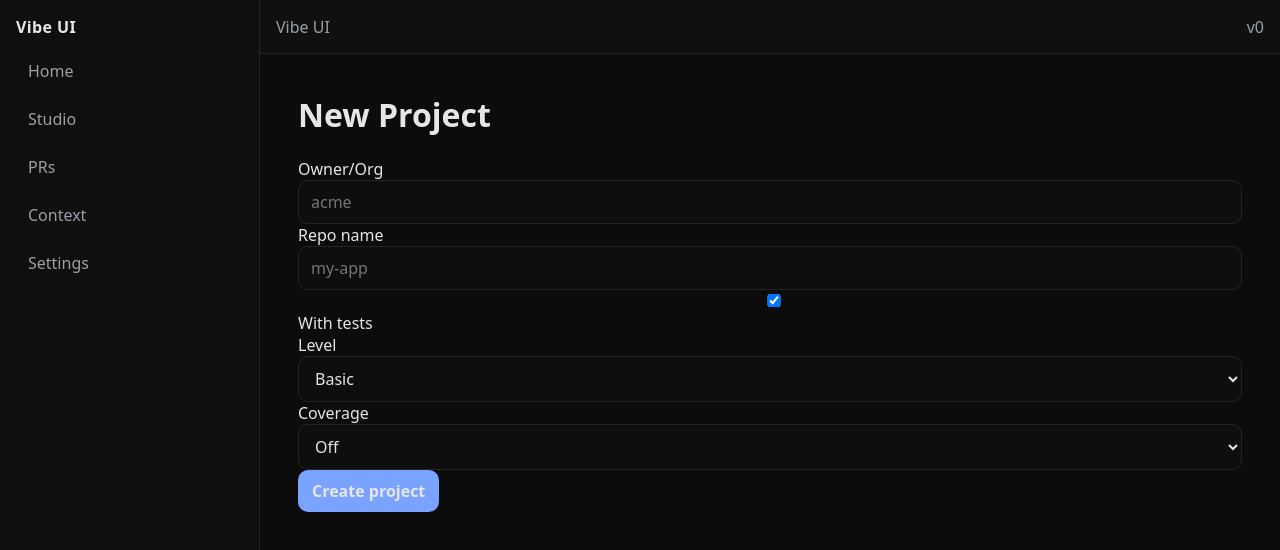
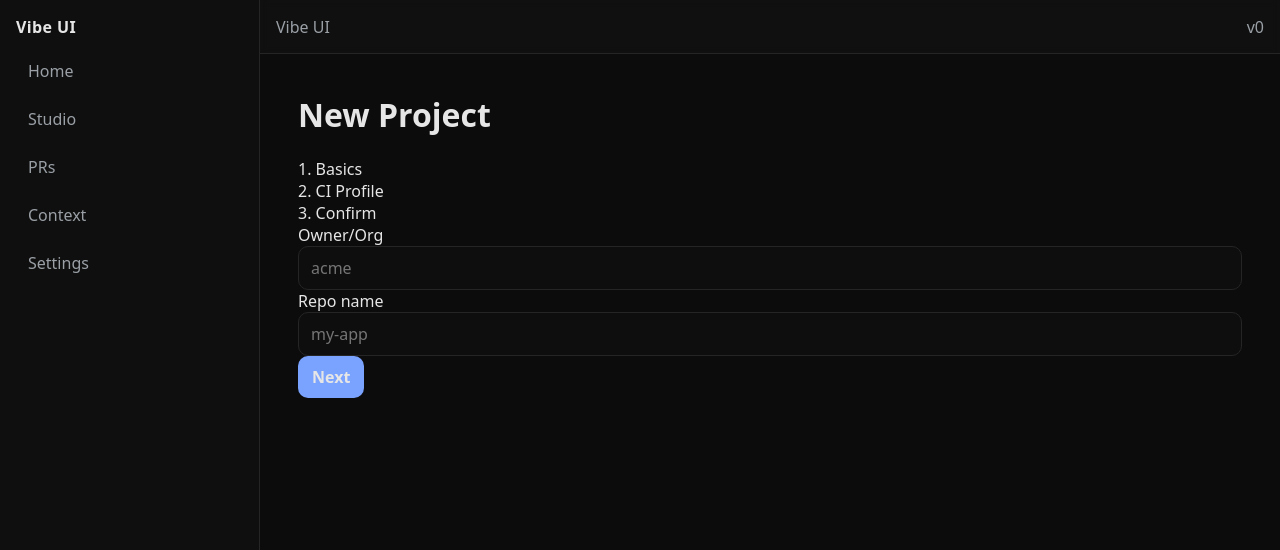
Before and after one commit to amitandale/Vibe-UI, a Next.js app: page /projects/new in a window 1280 px wide. Shown: the top 550 px of the page. Built offline with nearby package versions, Linux system fonts and the light colour scheme.

Commit message:
vibe: pr-ci-provisioning-core-plus-tests

```diff
--- a/app/projects/new/page.js
+++ b/app/projects/new/page.js
@@ -2,7 +2,21 @@
 'use client';
 import { useState } from 'react';
 
+function Stepper({ step }){
+  const labels = ['Basics','CI Profile','Confirm'];
+  return (
+    <div className="flex items-center gap-3 mb-3">
+      {labels.map((l,i)=>(
+        <div key={l} className={`px-2 py-1 rounded ${i===step?'bg-white/10 border':''}`}>
+          {i+1}. {l}
+        </div>
+      ))}
+    </div>
+  );
+}
+
 export default function NewProjectPage(){
+  const [step, setStep] = useState(0);
   const [owner, setOwner] = useState('');
   const [repo, setRepo] = useState('');
   const [withTests, setWithTests] = useState(true);
@@ -11,8 +25,14 @@ export default function NewProjectPage(){
   const [submitting, setSubmitting] = useState(false);
   const [error, setError] = useState('');
 
-  async function onSubmit(e){
-    e.preventDefault();
+  function next(){
+    if (step === 0 && (!owner || !repo)) { setError('Owner and repo are required'); return; }
+    setError('');
+    setStep(s => Math.min(2, s+1));
+  }
+  function back(){ setStep(s => Math.max(0, s-1)); }
+
+  async function submit(){
     setSubmitting(true); setError('');
     try{
       const base = process.env.NEXT_PUBLIC_CI_URL;
@@ -39,24 +59,29 @@ export default function NewProjectPage(){
   return (
     <div className="p-6 max-w-xl space-y-4">
       <h1 className="text-2xl font-semibold">New Project</h1>
-      <form onSubmit={onSubmit} className="space-y-3">
+      <Stepper step={step} />
+      {step===0 && (
+        <div className="space-y-3">
           <div>
             <label className="block text-sm mb-1">Owner/Org</label>
-          <input className="w-full border rounded px-3 py-2 bg-transparent" value={owner} onChange={e=>setOwner(e.target.value)} placeholder="acme" required />
+            <input aria-label="Owner" className="w-full border rounded px-3 py-2 bg-transparent" value={owner} onChange={e=>setOwner(e.target.value)} placeholder="acme" />
           </div>
           <div>
             <label className="block text-sm mb-1">Repo name</label>
-          <input className="w-full border rounded px-3 py-2 bg-transparent" value={repo} onChange={e=>setRepo(e.target.value)} placeholder="my-app" required />
+            <input aria-label="Repo" className="w-full border rounded px-3 py-2 bg-transparent" value={repo} onChange={e=>setRepo(e.target.value)} placeholder="my-app" />
           </div>
-        <div className="border rounded p-3">
+        </div>
+      )}
+      {step===1 && (
+        <div className="border rounded p-3 space-y-3">
           <label className="flex items-center gap-2">
             <input type="checkbox" checked={withTests} onChange={e=>setWithTests(e.target.checked)} /> With tests
           </label>
           {withTests && (
-            <div className="mt-2 grid grid-cols-2 gap-3">
+            <div className="grid grid-cols-2 gap-3">
               <div>
                 <label className="block text-sm mb-1">Level</label>
-                <select className="w-full border rounded px-3 py-2 bg-transparent" value={level} onChange={e=>setLevel(e.target.value)}>
+                <select aria-label="Level" className="w-full border rounded px-3 py-2 bg-transparent" value={level} onChange={e=>setLevel(e.target.value)}>
                   <option value="basic">Basic</option>
                   <option value="standard">Standard</option>
                   <option value="strict">Strict</option>
@@ -64,7 +89,7 @@ export default function NewProjectPage(){
               </div>
               <div>
                 <label className="block text-sm mb-1">Coverage</label>
-                <select className="w-full border rounded px-3 py-2 bg-transparent" value={coverage} onChange={e=>setCoverage(e.target.value)}>
+                <select aria-label="Coverage" className="w-full border rounded px-3 py-2 bg-transparent" value={coverage} onChange={e=>setCoverage(e.target.value)}>
                   <option value="off">Off</option>
                   <option value="60">60%</option>
                   <option value="80">80%</option>
@@ -73,11 +98,21 @@ export default function NewProjectPage(){
             </div>
           )}
         </div>
+      )}
+      {step===2 && (
+        <div className="border rounded p-3 text-sm">
+          <div className="font-medium mb-2">Confirm</div>
+          <div>Owner: <b>{owner}</b></div>
+          <div>Repo: <b>{repo}</b></div>
+          <div>Tests: <b>{withTests ? `${level} / coverage ${coverage}` : 'disabled'}</b></div>
+        </div>
+      )}
       {error && <div className="text-red-500 text-sm">{error}</div>}
-        <button disabled={submitting} className="px-3 py-2 rounded-lg border">
-          {submitting ? 'Creating...' : 'Create project'}
-        </button>
-      </form>
+      <div className="flex items-center gap-2">
+        {step>0 && <button onClick={back} className="px-3 py-2 rounded-lg border">Back</button>}
+        {step<2 && <button onClick={next} className="px-3 py-2 rounded-lg border">Next</button>}
+        {step===2 && <button disabled={submitting} onClick={submit} className="px-3 py-2 rounded-lg border">{submitting?'Creating...':'Create project'}</button>}
+      </div>
     </div>
   );
 }
```
Also changed, not shown: 2 other files (tests, documents, lock files or other folders). Lines whose indentation alone changed are shown as unchanged.
